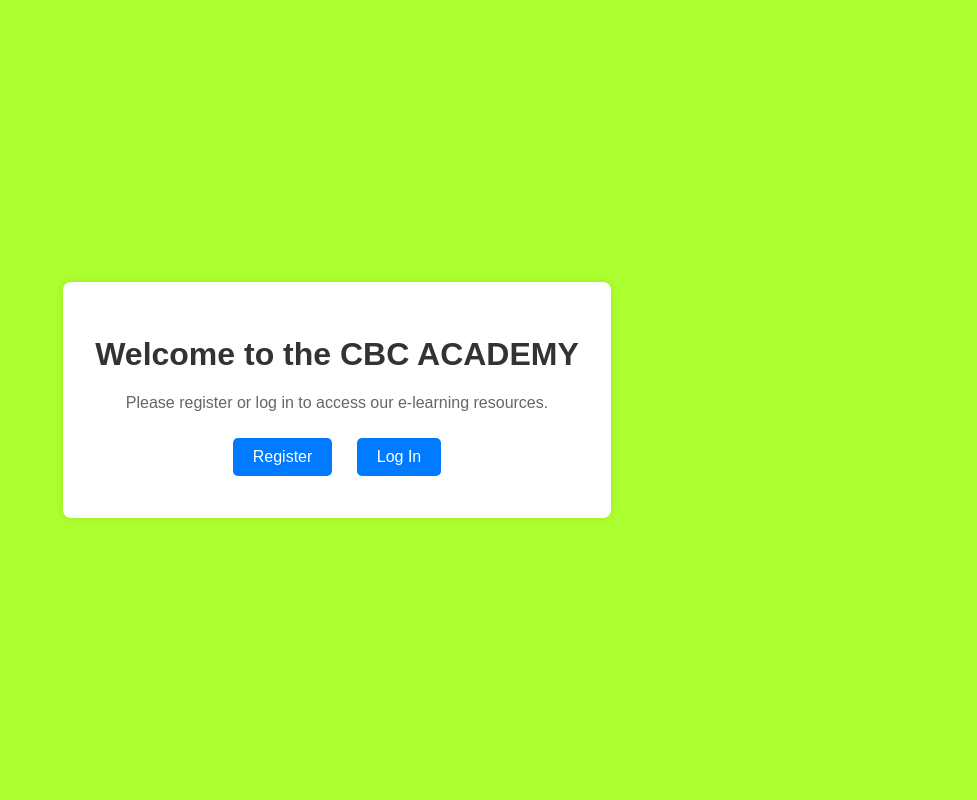
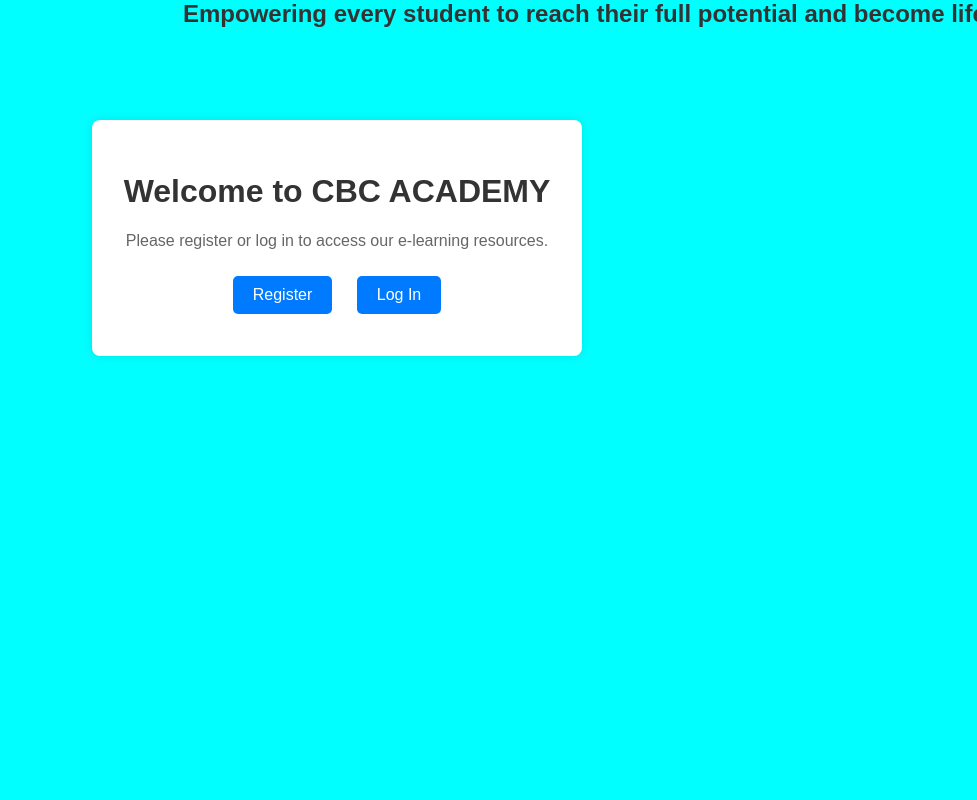
Before and after one commit to SakwaC/Dominic, a PHP site: page /landin.php in a window 1280 px wide. Shown: the whole page, without its empty margins (303-1280 px from the left). Run offline with PHP 8.4, Linux system fonts and the light colour scheme.

Commit message:
updated landin.php

```diff
--- a/landin.php
+++ b/landin.php
@@ -1,4 +1,3 @@
-
 <!DOCTYPE html>
 <html lang="en">
 <head>
@@ -8,13 +7,14 @@
     <style>
         body {
             font-family: Arial, sans-serif;
-            background-color: greenyellow;
+            background-color: aqua;
             margin: 0;
             padding: 0;
             display: flex;
-            justify-content: center;
+            flex-direction: column;
             align-items: center;
             height: 100vh;
+            overflow: hidden; /* Ensure no scrollbars appear */
         }
         .container {
             text-align: center;
@@ -22,6 +22,9 @@
             padding: 2rem;
             border-radius: 8px;
             box-shadow: 0 0 10px rgba(0, 0, 0, 0.1);
+            position: relative;
+            z-index: 1; /* Ensure it's above the moving text */
+            margin-top: 120px; /* Add margin to separate from moving text */
         }
         h1 {
             color: #333;
@@ -44,14 +47,59 @@
         .button:hover {
             background-color: #0056b3;
         }
+        .moving-text-container {
+            position: absolute;
+            top: 0;
+            left: 0;
+            width: 100%;
+            height: 100px; /* Adjust as needed */
+            overflow: hidden;
+            background-color: transparent;
+            z-index: 0; /* Ensure it's below the container */
+        }
+        .moving-text {
+            position: absolute;
+            white-space: nowrap;
+            font-size: 24px; /* Adjust as needed */
+            font-weight: bold;
+            color: #333;
+        }
     </style>
 </head>
 <body>
+    <div class="moving-text-container">
+        <div class="moving-text" id="movingText">
+            Empowering every student to reach their full potential and become lifelong learners.
+        </div>
+    </div>
+
     <div class="container">
-        <h1>Welcome to the CBC ACADEMY</h1>
+        <h1>Welcome to CBC ACADEMY</h1>
         <p>Please register or log in to access our e-learning resources.</p>
         <a href="registration.php" class="button">Register</a>
         <a href="login.php" class="button">Log In</a>
     </div>
+
+    <script>
+        function moveText() {
+            const textElement = document.getElementById('movingText');
+            const containerWidth = textElement.parentElement.offsetWidth;
+            const textWidth = textElement.offsetWidth;
+            let position = containerWidth;
+
+            function animate() {
+                position -= 2; // Adjust speed here
+                if (position < -textWidth) {
+                    position = containerWidth;
+                }
+                textElement.style.transform = `translateX(${position}px)`;
+                requestAnimationFrame(animate);
+            }
+
+            animate();
+        }
+
+        moveText();
+    </script>
 </body>
 </html>
```
